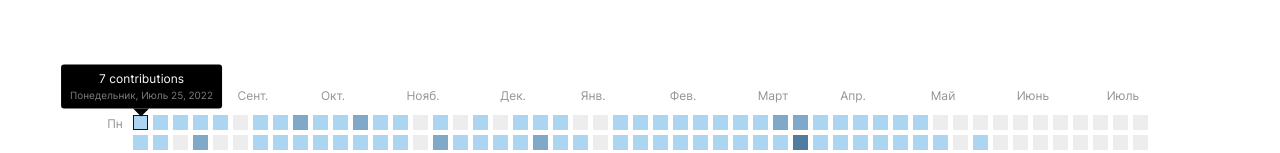
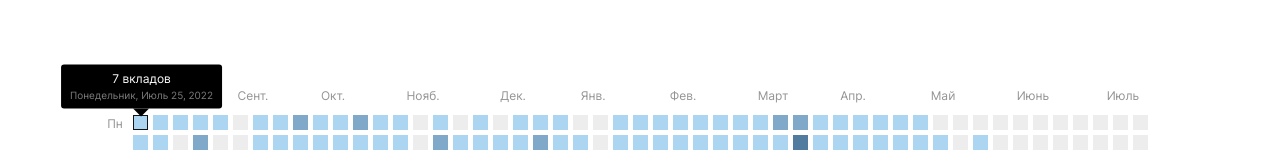
Before and after one commit to yuriyvyatkin/github-chart, a React app: page / in a window 1280 px wide. Both pictures are taken after a click on the item 140 px from the left and 336 px from the top of the page. Shown: the part 214-367 px from the top of the page. Built offline with nearby package versions, Linux system fonts and the light colour scheme.

Commit message:
Перевести первую половину подсказок на русский

```diff
--- a/src/components/GitHubChart/Tooltip.tsx
+++ b/src/components/GitHubChart/Tooltip.tsx
@@ -1,4 +1,5 @@
 import formatDate from '@/utils/formatDate';
+import getNoun from '@/utils/getNoun';
 
 interface TooltipProps {
   contributions: string;
@@ -17,7 +18,7 @@ const Tooltip = ({ contributions, timestamp, timeZone }: TooltipProps) => {
           }`}
         >
           <span className="tooltip__content__contributions">
-            {contributions} contributions
+            {contributions} {getNoun(+contributions, 'вклад', 'вклада', 'вкладов')}
           </span>
           {timestamp && timeZone && (
             <span className="tooltip__content__timestamp">
--- /dev/null
+++ b/src/utils/getNoun.ts
@@ -0,0 +1,27 @@
+const getNoun = (
+  number: number,
+  one: string,
+  two: string,
+  five: string,
+): string => {
+  let n = Math.abs(number);
+  n %= 100;
+
+  if (n >= 5 && n <= 20) {
+    return five;
+  }
+
+  n %= 10;
+
+  if (n === 1) {
+    return one;
+  }
+
+  if (n >= 2 && n <= 4) {
+    return two;
+  }
+
+  return five;
+};
+
+export default getNoun;
```
